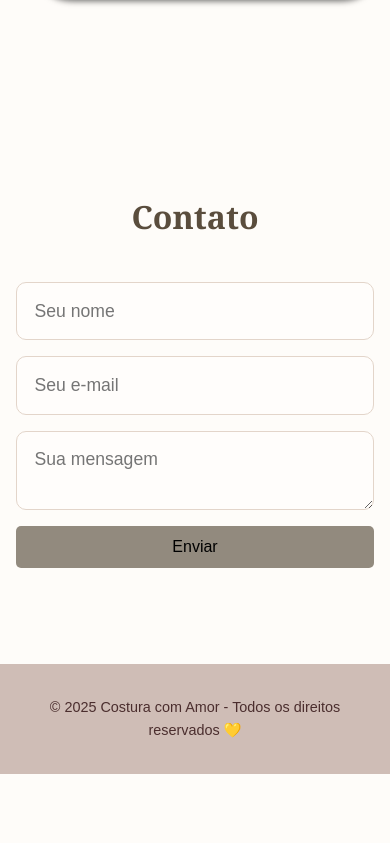
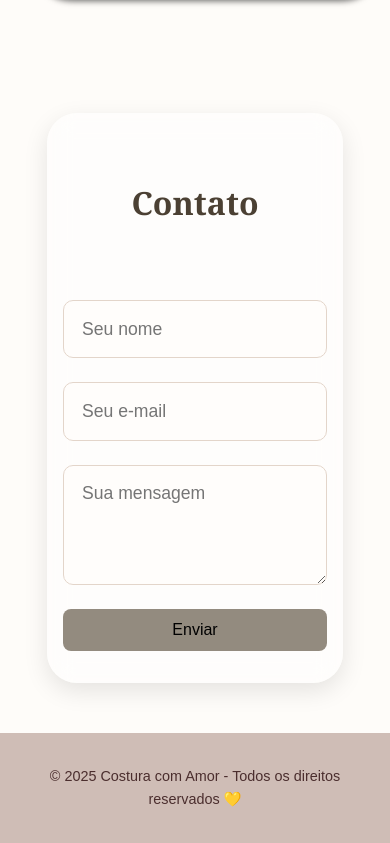
Before and after one commit to Maurocesar12/Projeto_Integrador, a plain HTML site: page index.html in a window 390 px wide. Shown: the part 4521-5364 px from the top of the page. Before the commit the page ends 5295 px from the top, so only its background shows below. Drawn offline with Linux system fonts and the light colour scheme.

```diff
--- a/styles/contact.css
+++ b/styles/contact.css
@@ -1,40 +1,69 @@
 /* 📬 CONTATO */
-.contact{
-  width: 100%;
-  max-width: 600px;
-  margin: 4rem auto;
-  padding: 0 1rem;
-}
-.contact form {
+.contact {
+    max-width: 900px; */
+    margin: 5rem auto;
+    padding: 2rem;
+    background: rgba(255, 255, 255, 0.45);
+    backdrop-filter: blur(12px);
+    -webkit-backdrop-filter: blur(12px);
+    border-radius: 30px;
+    box-shadow: 0 8px 24px rgba(0, 0, 0, 0.1);
     display: flex;
     flex-direction: column;
-    gap: 1rem;
+    gap: 2rem;
+    margin-bottom: 50px;
+    margin-top: 50px;
+}
+
+.contact h2 {
+  text-align: center;
+  font-size: 2.5rem;
+  color: #4b4033;
+}
+
+.contact form {
+  display: grid;
+  grid-template-columns: 1fr 1fr;
+  gap: 1.5rem;
+}
+
+.contact form textarea {
+  grid-column: 1 / -1;
+  resize: vertical;
+  min-height: 120px;
 }
 
 .contact input,
 .contact textarea {
-    padding: 0.75rem;
+  width: 100%;
+  padding: 1rem;
   border: 1px solid #e3d5ca;
   border-radius: 10px;
   font-size: 1rem;
   background-color: #fffdfb;
-    width: 100%;
-    margin-right: 0;
+  box-sizing: border-box;
 }
 
 .contact button {
+  grid-column: 1 / -1;
   background-color: #5a4d3da6;
   color: #000000;
   border: none;
-    padding: 0.75rem;
-    font-size: 1rem;
-    border-radius: 5px;
+  padding: 1rem;
+  font-size: 1.1rem;
+  border-radius: 8px;
   cursor: pointer;
   transition: background 0.3s;
 }
 
 .contact button:hover {
   background-color: #837679;
+}
+
+@media (max-width: 767px) {
+  .contact form {
+    grid-template-columns: 1fr;
+  }
 }
 
   @media (max-width: 767px){
--- a/styles/menu_Hamburguer.css
+++ b/styles/menu_Hamburguer.css
@@ -34,13 +34,13 @@ nav ul {
 
 /* 🔄 ANIMAÇÃO PARA "X" */
 .hamburguer.active span:nth-child(1) {
-  transform: rotate(45deg) translate(5px, 5px);
+  transform: rotate(50deg) translate(7px, 4px);
 }
 .hamburguer.active span:nth-child(2) {
   opacity: 0;
 }
 .hamburguer.active span:nth-child(3) {
-  transform: rotate(-45deg) translate(6px, -6px);
+  transform: rotate(-50deg) translate(9px, -6px);
 }
 
 /* 🔳 OVERLAY */
```
Lines whose indentation alone changed are shown as unchanged.
